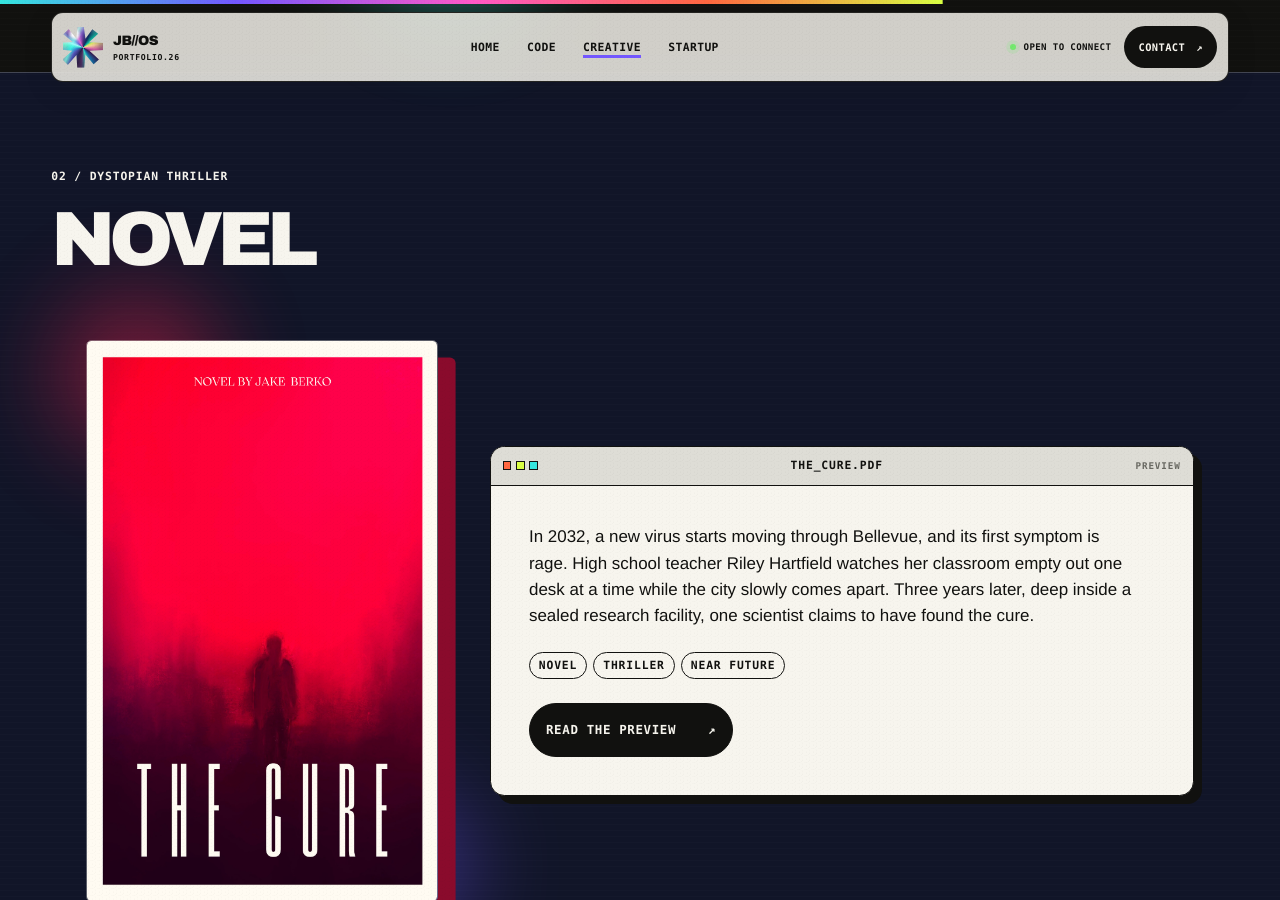
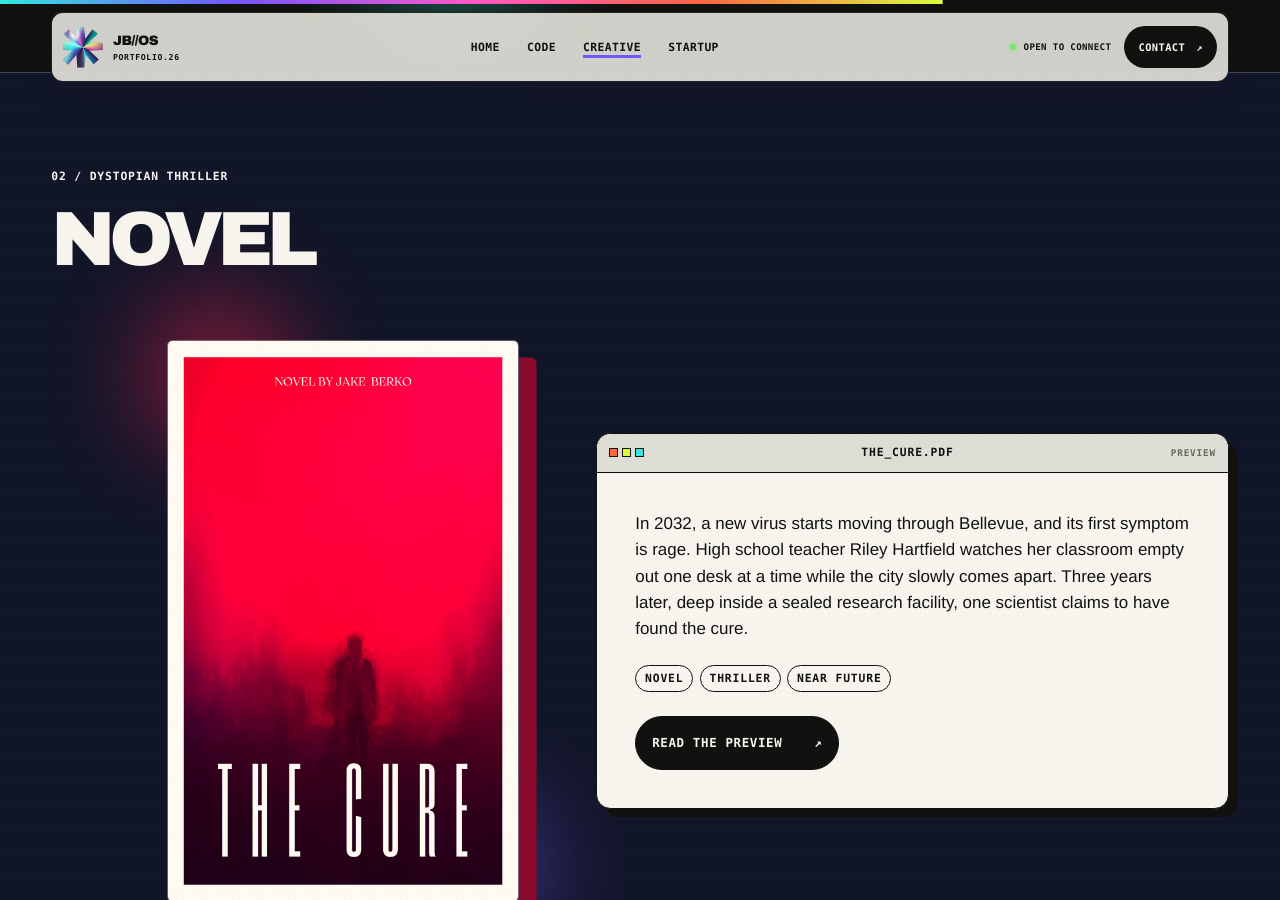
Before and after one commit to jacobberko/jacobberko.github.io, a Jekyll site: the page built from creative/index.html, in a window 1280 px wide and 900 px high, scrolled down 1470 px. Built offline with Jekyll 4.4.1, drawn with Linux system fonts in a browser that asks for light colours.

Commit message:
Give the novel section the same columns as the music section

```diff
--- a/_includes/head.html
+++ b/_includes/head.html
@@ -18,7 +18,7 @@
 {% endif %}
 <link rel="icon" type="image/png" href="/images/favicon.png" />
 <link rel="apple-touch-icon" href="/apple.png" />
-<link rel="stylesheet" type="text/css" href="{{ site.baseurl }}/assets/css/styles.css?v=20260923a" />
+<link rel="stylesheet" type="text/css" href="{{ site.baseurl }}/assets/css/styles.css?v=20260923b" />
 <script>document.documentElement.classList.add('js');</script>
 <script defer src="{{ site.baseurl }}/assets/js/site.js?v=20260923a"></script>
 {% if site.analytics.plausible.enabled %}
--- a/_sass/system.scss
+++ b/_sass/system.scss
@@ -2553,16 +2553,15 @@
   outline-offset: 2px;
 }
 
-/* The Cure reuses the album stage with a portrait book cover. */
-.creative-book .album-stage {
-  grid-template-columns: minmax(0, 22rem) minmax(20rem, 44rem);
-  justify-content: center;
-  gap: clamp(1.5rem, 4vw, 4rem);
-}
-
+/* The Cure reuses the album stage (same columns as Waves, so the text windows match)
+   with a portrait cover that sits against its window while the stage is two-column. */
 .album-art--book {
   width: unquote("min(100%, 22rem)");
   aspect-ratio: auto;
+}
+
+@media (min-width: 1041px) {
+  .album-art--book { justify-self: end; }
 }
 
 .album-art--book a {
@@ -3886,7 +3885,6 @@
 @media (min-width: 901px) and (max-width: 1040px) {
   .creative-hero,
   .album-stage,
-  .creative-book .album-stage,
   .throttle-hero__grid {
     grid-template-columns: minmax(0, 1fr);
   }
@@ -3996,8 +3994,7 @@
   .project-row p { grid-column: 2 / -1; }
 
   .service-card,
-  .album-stage,
-  .creative-book .album-stage { grid-template-columns: 1fr; }
+  .album-stage { grid-template-columns: 1fr; }
   .service-card__media { border-right: 0; border-bottom: 1px solid var(--ink); }
   .service-card__media img { min-height: 20rem; }
 
```
